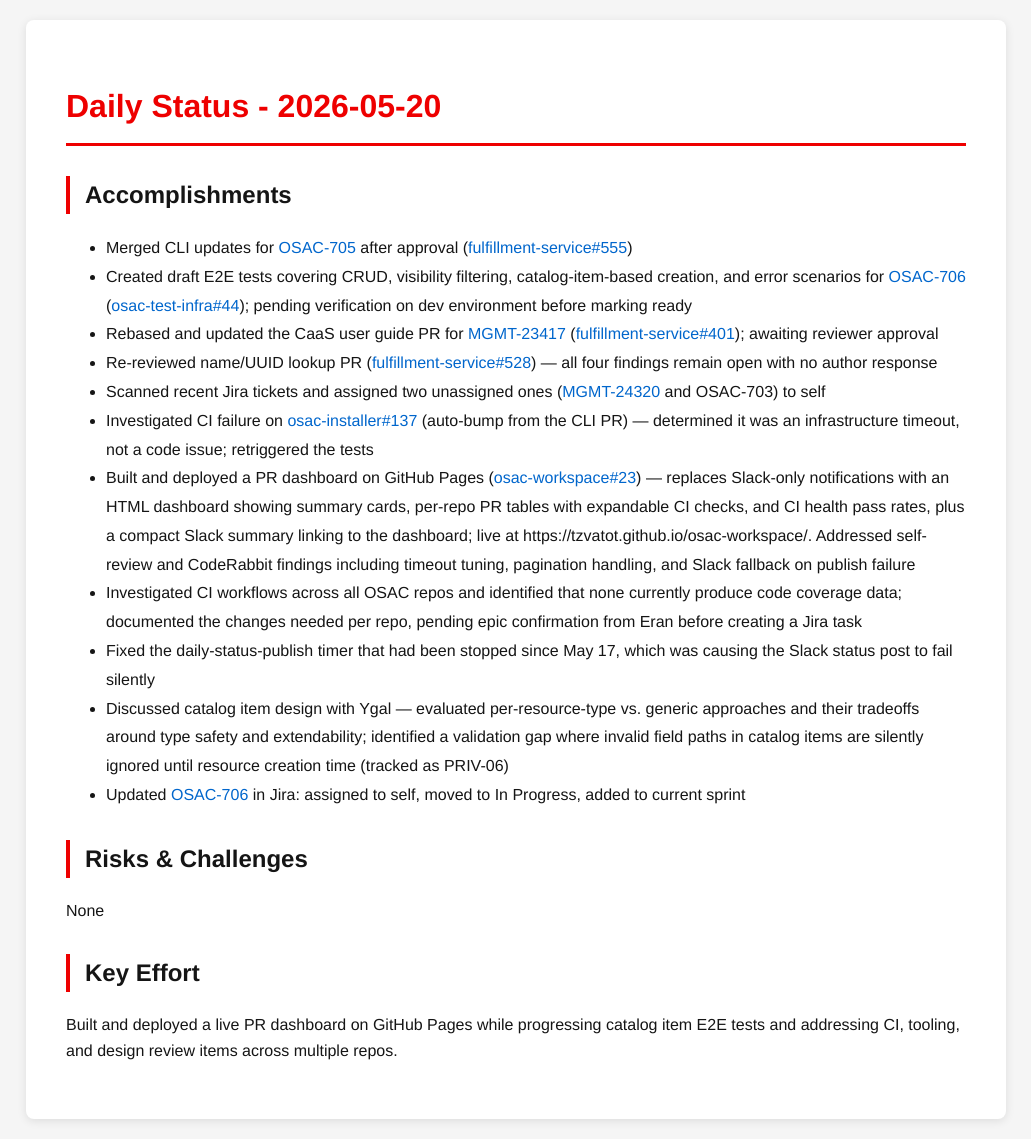
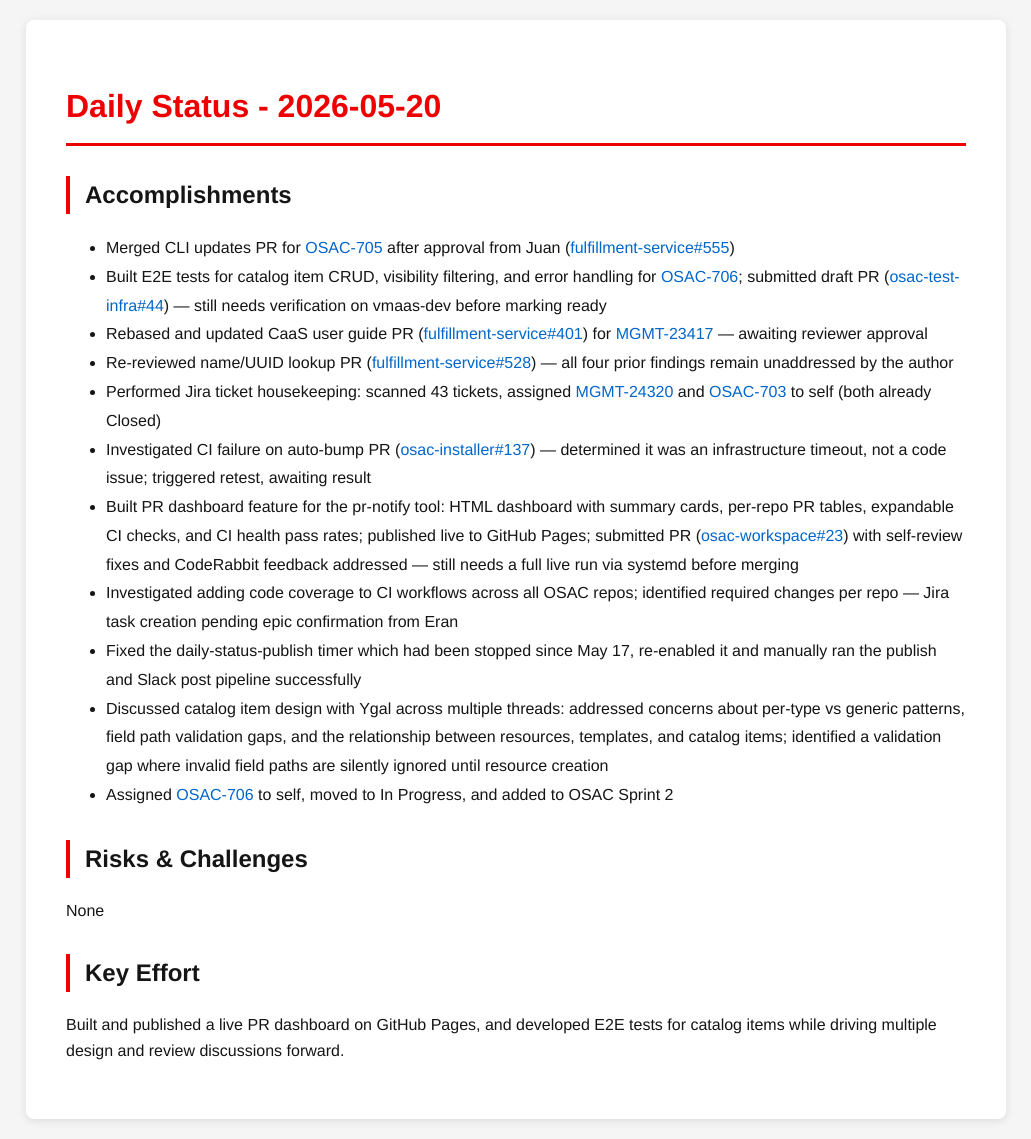
Before and after one commit to tzvatot/daily-status, a Jekyll site: the page built from 2026-05-20.md, in a window 1280 px wide. Shown: the whole page, without its empty margins (124-1155 px from the left). Built offline with Jekyll 4.4.1, drawn with Linux system fonts in a browser that asks for light colours.

Commit message:
Daily status update - 2026-05-20

```diff
--- a/2026-05-20.md
+++ b/2026-05-20.md
@@ -7,20 +7,20 @@ date: 2026-05-20
 # Daily Status - 2026-05-20
 
 ## Accomplishments
-- Merged CLI updates for [OSAC-705](https://redhat.atlassian.net/browse/OSAC-705) after approval ([fulfillment-service#555](https://github.com/osac-project/fulfillment-service/pull/555))
-- Created draft E2E tests covering CRUD, visibility filtering, catalog-item-based creation, and error scenarios for [OSAC-706](https://redhat.atlassian.net/browse/OSAC-706) ([osac-test-infra#44](https://github.com/osac-project/osac-test-infra/pull/44)); pending verification on dev environment before marking ready
-- Rebased and updated the CaaS user guide PR for [MGMT-23417](https://issues.redhat.com/browse/MGMT-23417) ([fulfillment-service#401](https://github.com/osac-project/fulfillment-service/pull/401)); awaiting reviewer approval
-- Re-reviewed name/UUID lookup PR ([fulfillment-service#528](https://github.com/osac-project/fulfillment-service/pull/528)) — all four findings remain open with no author response
-- Scanned recent Jira tickets and assigned two unassigned ones ([MGMT-24320](https://issues.redhat.com/browse/MGMT-24320) and OSAC-703) to self
-- Investigated CI failure on [osac-installer#137](https://github.com/osac-project/osac-installer/pull/137) (auto-bump from the CLI PR) — determined it was an infrastructure timeout, not a code issue; retriggered the tests
-- Built and deployed a PR dashboard on GitHub Pages ([osac-workspace#23](https://github.com/osac-project/osac-workspace/pull/23)) — replaces Slack-only notifications with an HTML dashboard showing summary cards, per-repo PR tables with expandable CI checks, and CI health pass rates, plus a compact Slack summary linking to the dashboard; live at https://tzvatot.github.io/osac-workspace/. Addressed self-review and CodeRabbit findings including timeout tuning, pagination handling, and Slack fallback on publish failure
-- Investigated CI workflows across all OSAC repos and identified that none currently produce code coverage data; documented the changes needed per repo, pending epic confirmation from Eran before creating a Jira task
-- Fixed the daily-status-publish timer that had been stopped since May 17, which was causing the Slack status post to fail silently
-- Discussed catalog item design with Ygal — evaluated per-resource-type vs. generic approaches and their tradeoffs around type safety and extendability; identified a validation gap where invalid field paths in catalog items are silently ignored until resource creation time (tracked as PRIV-06)
-- Updated [OSAC-706](https://redhat.atlassian.net/browse/OSAC-706) in Jira: assigned to self, moved to In Progress, added to current sprint
+- Merged CLI updates PR for [OSAC-705](https://redhat.atlassian.net/browse/OSAC-705) after approval from Juan ([fulfillment-service#555](https://github.com/osac-project/fulfillment-service/pull/555))
+- Built E2E tests for catalog item CRUD, visibility filtering, and error handling for [OSAC-706](https://redhat.atlassian.net/browse/OSAC-706); submitted draft PR ([osac-test-infra#44](https://github.com/osac-project/osac-test-infra/pull/44)) — still needs verification on vmaas-dev before marking ready
+- Rebased and updated CaaS user guide PR ([fulfillment-service#401](https://github.com/osac-project/fulfillment-service/pull/401)) for [MGMT-23417](https://redhat.atlassian.net/browse/MGMT-23417) — awaiting reviewer approval
+- Re-reviewed name/UUID lookup PR ([fulfillment-service#528](https://github.com/osac-project/fulfillment-service/pull/528)) — all four prior findings remain unaddressed by the author
+- Performed Jira ticket housekeeping: scanned 43 tickets, assigned [MGMT-24320](https://redhat.atlassian.net/browse/MGMT-24320) and [OSAC-703](https://redhat.atlassian.net/browse/OSAC-703) to self (both already Closed)
+- Investigated CI failure on auto-bump PR ([osac-installer#137](https://github.com/osac-project/osac-installer/pull/137)) — determined it was an infrastructure timeout, not a code issue; triggered retest, awaiting result
+- Built PR dashboard feature for the pr-notify tool: HTML dashboard with summary cards, per-repo PR tables, expandable CI checks, and CI health pass rates; published live to GitHub Pages; submitted PR ([osac-workspace#23](https://github.com/osac-project/osac-workspace/pull/23)) with self-review fixes and CodeRabbit feedback addressed — still needs a full live run via systemd before merging
+- Investigated adding code coverage to CI workflows across all OSAC repos; identified required changes per repo — Jira task creation pending epic confirmation from Eran
+- Fixed the daily-status-publish timer which had been stopped since May 17, re-enabled it and manually ran the publish and Slack post pipeline successfully
+- Discussed catalog item design with Ygal across multiple threads: addressed concerns about per-type vs generic patterns, field path validation gaps, and the relationship between resources, templates, and catalog items; identified a validation gap where invalid field paths are silently ignored until resource creation
+- Assigned [OSAC-706](https://redhat.atlassian.net/browse/OSAC-706) to self, moved to In Progress, and added to OSAC Sprint 2
 
 ## Risks & Challenges
 None
 
 ## Key Effort
-Built and deployed a live PR dashboard on GitHub Pages while progressing catalog item E2E tests and addressing CI, tooling, and design review items across multiple repos.
+Built and published a live PR dashboard on GitHub Pages, and developed E2E tests for catalog items while driving multiple design and review discussions forward.
```
